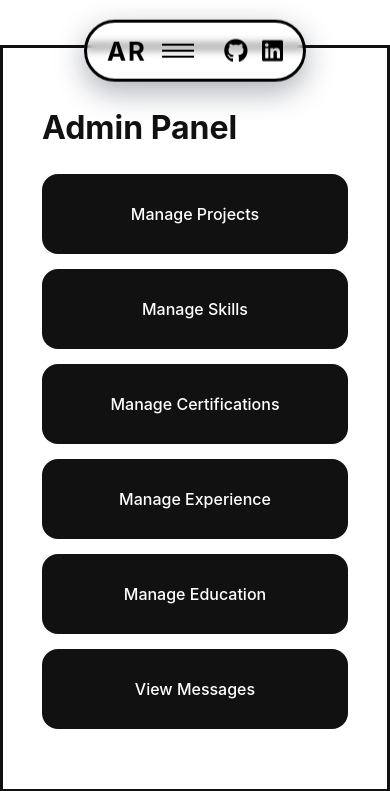
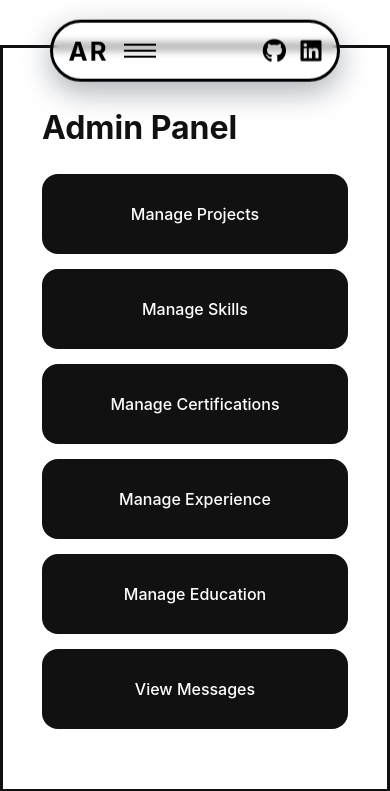
Before and after one commit to Rokade03/Portfolio-Website, a Flask app: page /admin in a window 390 px wide. Shown: the top 791 px of the page. Run offline with Flask 3, Linux system fonts and the light colour scheme.

Commit message:
Responsive Edits 2

```diff
--- a/static/css/style.css
+++ b/static/css/style.css
@@ -1269,6 +1269,10 @@ textarea {
         margin-top: 10px;
     }
 
+    .hero-text h1 {
+      margin-top: -15px;
+    }
+
     .hero-desc{
         color: #000;
     }
@@ -1284,7 +1288,9 @@ textarea {
     .top-nav {
         top: 20px;
         margin-top: 4vb;
-        padding: 12px 5vw;
+        margin-left: 50px;
+        margin-right: 50px;
+        padding: 12px 4vw;
         position: sticky;
         z-index: 100;
     }
```
